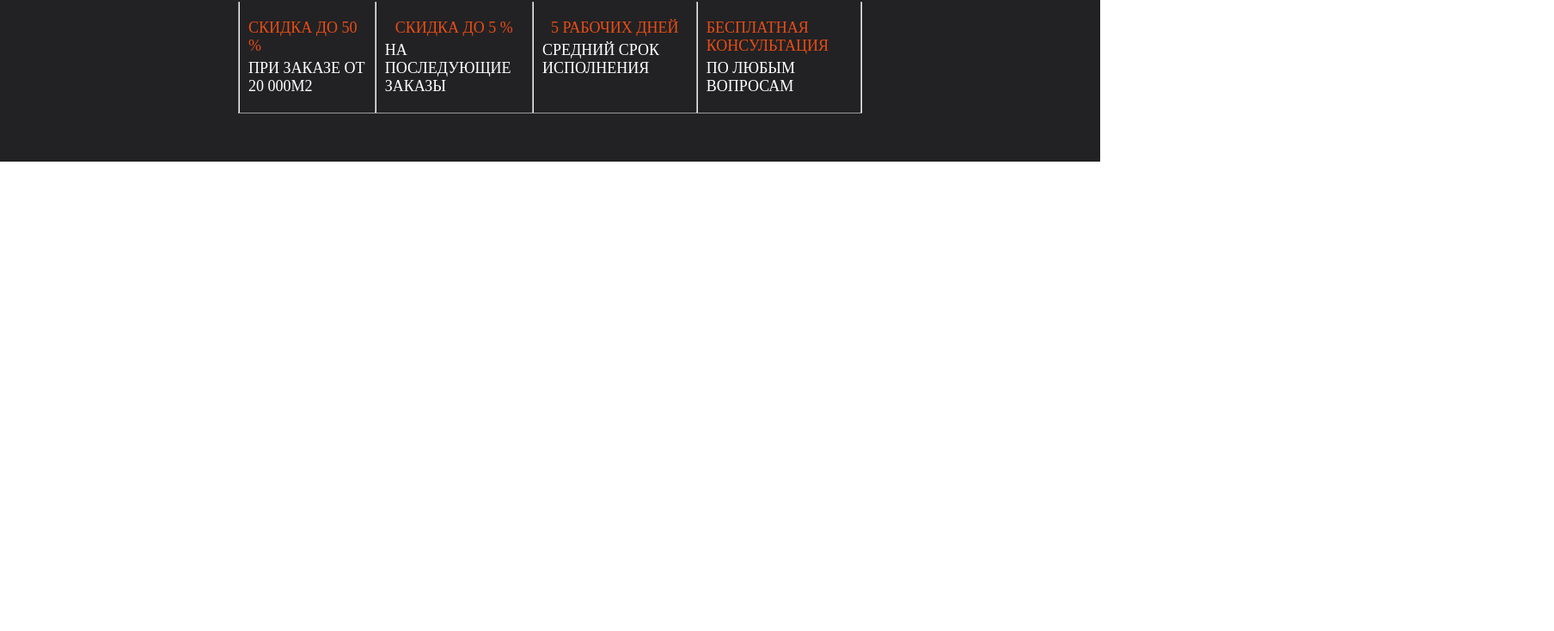
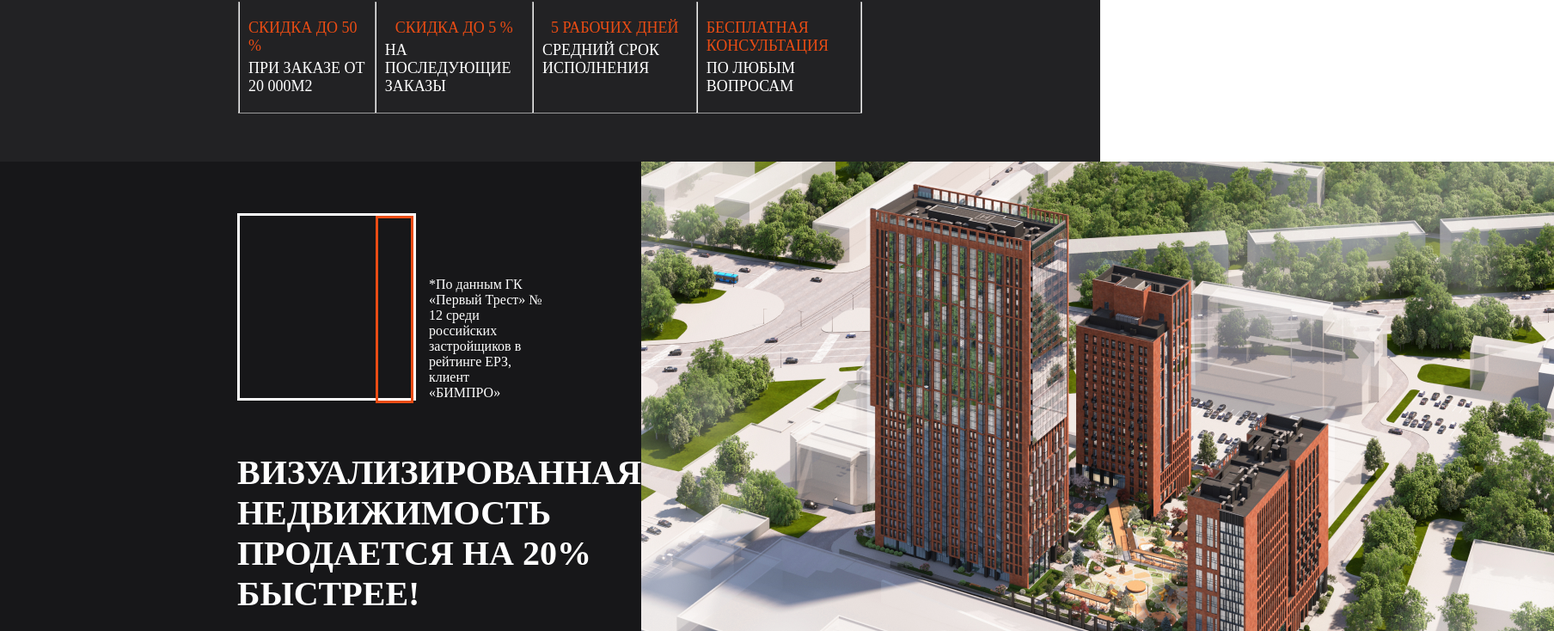
Before and after one commit to dianaveselkina/bimpro-visual, a Vue app: page / in a window 1280 px wide. Shown: the part 1538-2272 px from the top of the page at 86% size, 1808 px wide, since content can reach past the window. Before the commit the page ends 1726 px from the top, so only its background shows below. Built offline with nearby package versions, Linux system fonts and the light colour scheme.

Commit message:
add AnimationDiv

```diff
--- a/src/App.vue
+++ b/src/App.vue
@@ -4,6 +4,7 @@
     <HeroDiv />
     <ServicesDiv />
     <BenefitDiv />
+    <AnimationDiv />
   </div>
 </template>
 <script>
@@ -11,12 +12,14 @@ import HeaderDiv from './components/HeaderDiv.vue';
 import HeroDiv from './components/HeroDiv.vue';
 import ServicesDiv from './components/ServicesDiv.vue';
 import BenefitDiv from './components/BenefitDiv.vue';
+import AnimationDiv from './components/AnimationDiv.vue';
 export default {
   components: {
     HeaderDiv,
     HeroDiv,
     ServicesDiv,
     BenefitDiv,
+    AnimationDiv,
   },
   data() {
     return {};
--- /dev/null
+++ b/src/components/AnimationDiv.vue
@@ -0,0 +1,58 @@
+<template>
+  <div class="animation__container">
+    <div class="animation__wrapper">
+      <div class="animation__info">
+        <div class="animation__percent">
+          <div class="percent">
+            <div class="percent__band"></div>
+          </div>
+        </div>
+        <p>
+          *По данным ГК «Первый Трест» № 12 среди российских застройщиков в
+          рейтинге ЕРЗ, клиент «БИМПРО»
+        </p>
+      </div>
+      <h2 class="animation__title">
+        Визуализированная недвижимость продается на 20% быстрее!
+      </h2>
+    </div>
+    <img src="/img/animation_img.png" alt="building" />
+  </div>
+</template>
+<script>
+export default {};
+</script>
+<style scoped>
+.animation__container {
+  background-color: #171719;
+  color: white;
+  display: flex;
+  flex-direction: row;
+}
+.animation__info {
+  padding: 60px 114px 60px 276px;
+  display: flex;
+  flex-direction: row;
+  align-items: flex-end;
+  gap: 15px;
+}
+.percent {
+  position: relative;
+  width: 208px;
+  height: 218px;
+  border: solid 3px #ffffff;
+}
+.percent__band {
+  position: absolute;
+  top: 0;
+  right: 0;
+  width: 44px;
+  height: 218px;
+  border: solid 3px #ea4c14;
+}
+.animation__title {
+  padding-left: 276px;
+  font-size: 40px;
+  text-transform: uppercase;
+}
+</style>
--- a/src/components/BenefitDiv.vue
+++ b/src/components/BenefitDiv.vue
@@ -2,17 +2,26 @@
   <div class="benefit_container">
     <div class="benefit__items">
       <hr />
-      <div class="benefit__item">
+      <div
+        class="benefit__item"
+        data-title="Размер скидки зависит от объема проекта и устанавливается индивидуально при расчете коммерческого предложения"
+      >
         <p class="orange">Скидка до 50 %</p>
         <p class="white">при заказе от 20 000м2</p>
       </div>
       <hr />
-      <div class="benefit__item">
+      <div
+        class="benefit__item"
+        data-title="На второй и последующие заказы вы получите дополнительную скидку 5%."
+      >
         <p class="orange">Скидка до 5 %</p>
         <p class="white">на последующие заказы</p>
       </div>
       <hr />
-      <div class="benefit__item">
+      <div
+        class="benefit__item"
+        data-title="Срок исполнения зависит от сложности задачи, размера проекта и рассчитывается индивидуально"
+      >
         <p class="orange">5 рабочих дней</p>
         <p class="white">средний срок исполнения</p>
       </div>
@@ -46,11 +55,29 @@ export default {
   justify-content: space-between;
 }
 .benefit__item {
+  position: relative;
   padding: 20px 10px;
   display: flex;
   flex-direction: column;
   align-items: center;
   gap: 5px;
+}
+.benefit__item:hover::after {
+  content: attr(data-title);
+}
+.benefit__item:hover::after {
+  content: attr(data-title);
+  width: 262px;
+  height: 101px;
+  position: absolute;
+  left: 20%;
+  top: 30%;
+  z-index: 1;
+  background: rgba(0, 0, 0, 0.8);
+  border-radius: 10px;
+  color: 9DA0A3;
+  font-size: 18px;
+  padding: 20px;
 }
 .hr-line {
   padding: 0;
```
Also changed, not shown: public/img/animation_img.png (added).
